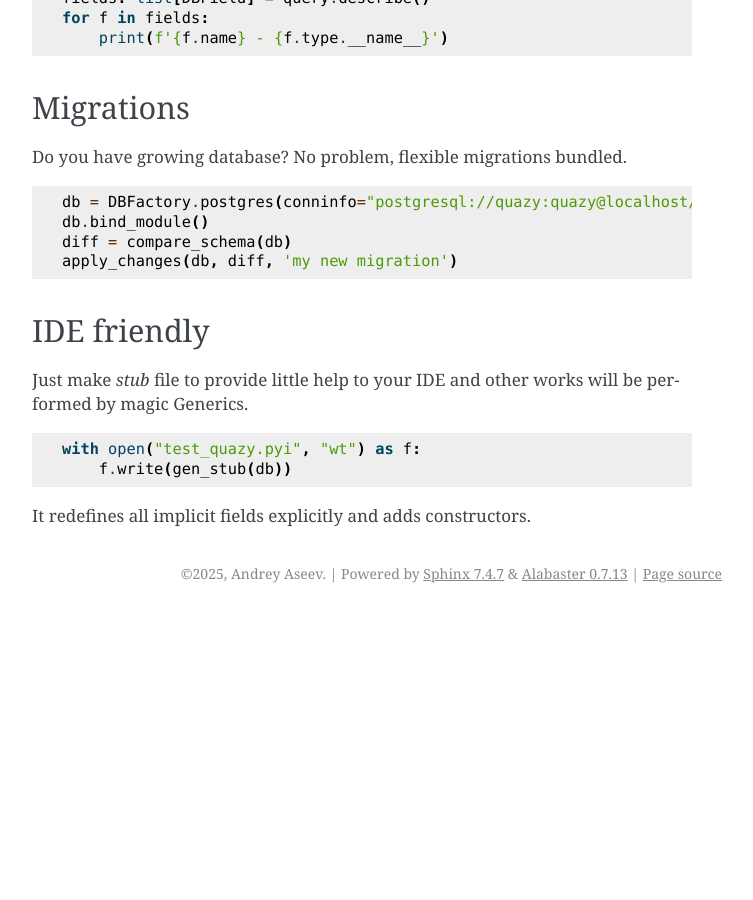
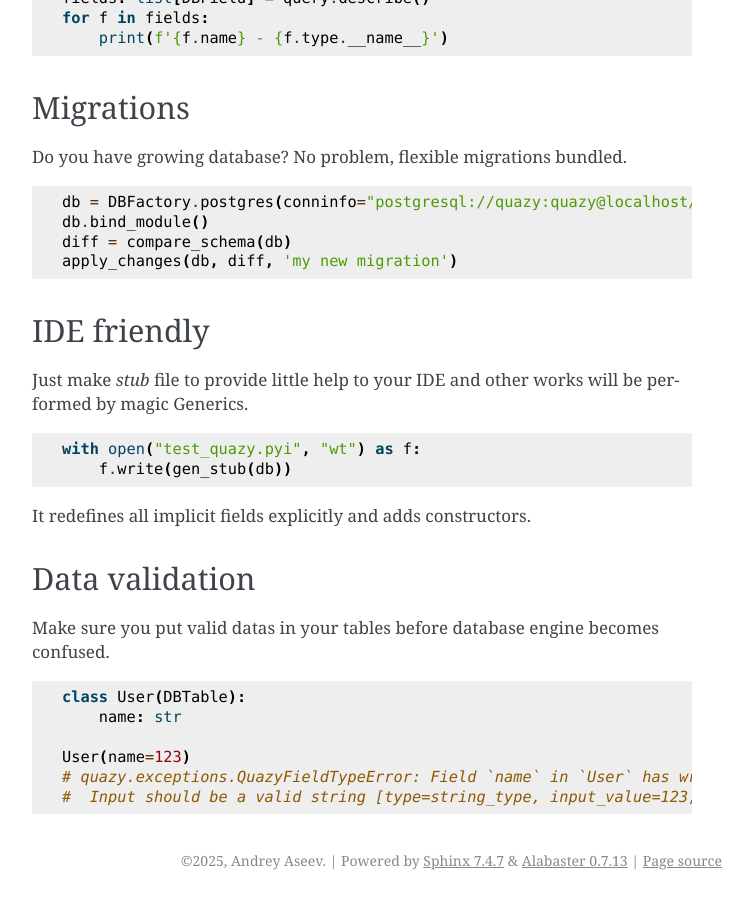
Before and after one commit to zergos/quazydb, a Sphinx documentation site: the page built from docs/source/user_guide.rst, in a window 1280 px wide and 900 px high, scrolled down 3590 px. Shown: the whole window, without its empty margins (388-1141 px from the left). Built offline with Sphinx 7.4.7, drawn with Linux system fonts in a browser that asks for light colours; before the commit the page ends 4203 px from its top, so only the background shows below that.

Commit message:
more docs

```diff
--- a/docs/source/user_guide.rst
+++ b/docs/source/user_guide.rst
@@ -19,7 +19,7 @@ Use dataclasses
 
 Why don't use typing templates from python bundled `dataclasses <https://docs.python.org/3/library/dataclasses.html>`__?
 
-.. code-block::
+.. code-block:: python
 
    class Measure(DBTable):
        name: str
@@ -37,7 +37,7 @@ Subclasses
 
 It is very handy to declare strictly one-two-many related tables as a subclass.
 
-.. code-block::
+.. code-block:: python
 
    class Product(DBTable):
        name: str
@@ -54,7 +54,7 @@ Many-to-many
 
 Let's make many-to-many relation definition simpler:
 
-.. code-block::
+.. code-block:: python
 
    class User(NamedTable):
        apps: ManyToMany[App]
@@ -65,7 +65,7 @@ Let's make many-to-many relation definition simpler:
 
 or similar for one-to-many relation:
 
-.. code-block::
+.. code-block:: python
 
    class User(NamedTable):
        app: 'App'
@@ -79,7 +79,7 @@ JSON fields
 
 I like simple migrations for object-oriented databases. So, let's decribe JSONb content fields explicitly.
 
-.. code-block::
+.. code-block:: python
 
    class Journal(NamedTable):
        body: FieldBody
@@ -95,7 +95,7 @@ Polymorphic entities
 
 I like to store similar entities in one table, but separate logically.
 
-.. code-block::
+.. code-block:: python
 
    class Catalog(DBTable):
        _extendable_ = True
@@ -114,7 +114,7 @@ Enumerated types
 
 I like `Enum`, `IntEnum` and `StrEnum` features.
 
-.. code-block::
+.. code-block:: python
 
    class Journal(NamedTable):
        class ContentClass(IntEnum):
@@ -215,9 +215,24 @@ IDE friendly
 
 Just make `stub` file to provide little help to your IDE and other works will be performed by magic Generics.
 
-..  code-block::
+..  code-block:: python
 
     with open("test_quazy.pyi", "wt") as f:
         f.write(gen_stub(db))
 
 It redefines all implicit fields explicitly and adds constructors.
+
+
+Data validation
+===============
+
+Make sure you put valid datas in your tables before database engine becomes confused.
+
+..  code-block:: python
+
+    class User(DBTable):
+        name: str
+
+    User(name=123)
+    # quazy.exceptions.QuazyFieldTypeError: Field `name` in `User` has wrong type: 1 validation error for str
+    #  Input should be a valid string [type=string_type, input_value=123, input_type=int]
```
Also changed, not shown: other parts of docs/source/user_guide.rst (+6 -6 lines).
